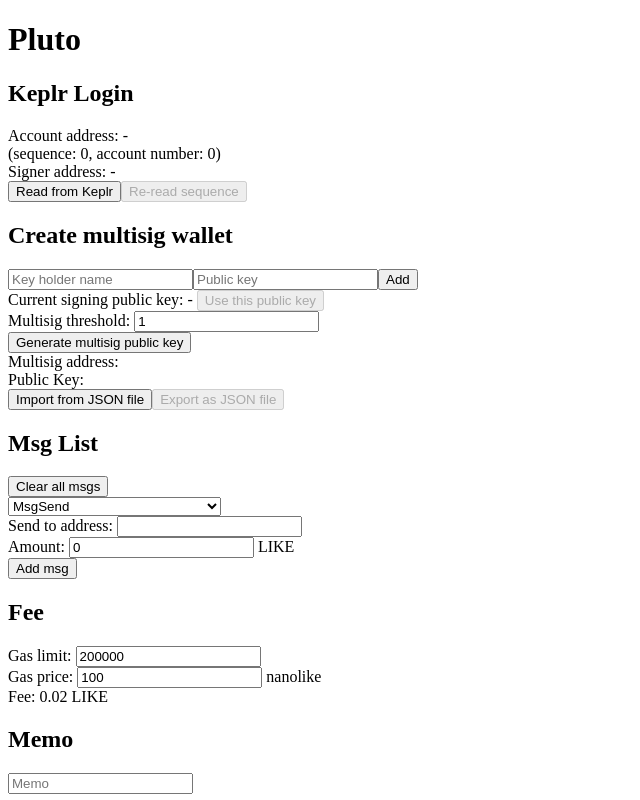
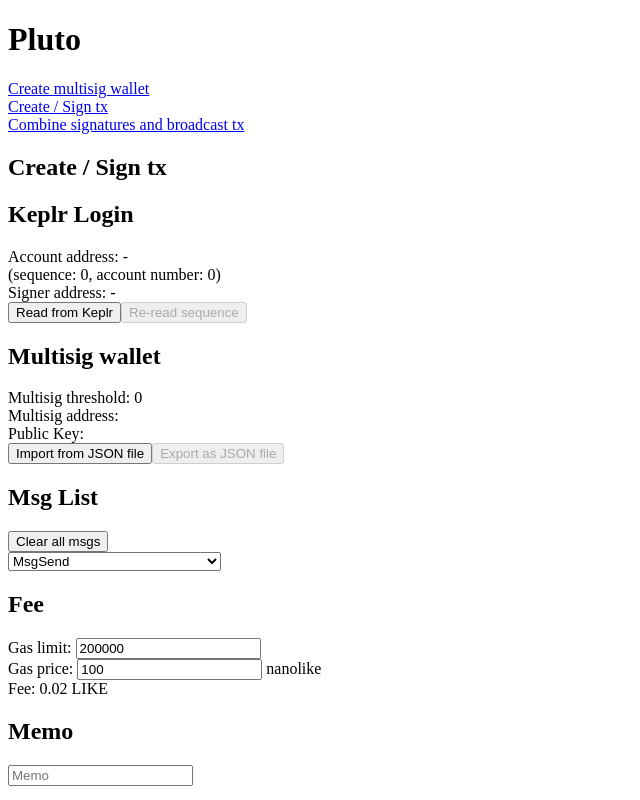
Before and after one commit to Tyrese-BlockStacker/likecoin-cosmos-pluto, a Vue app: page /#/tx in a window 1280 px wide. Shown: the top 800 px of the page, without its empty margins (0-640 px from the left). Built offline with nearby package versions, Linux system fonts and the light colour scheme; what @cosmjs/amino, @cosmjs/stargate would draw is missing.

Commit message:
add vue-router

```diff
--- a/package.json
+++ b/package.json
@@ -16,7 +16,8 @@
     "cosmjs-types": "^0.5.0",
     "long": "^5.2.0",
     "pinia": "^2.0.14",
-    "vue": "^3.2.25"
+    "vue": "^3.2.25",
+    "vue-router": "4"
   },
   "devDependencies": {
     "@types/node": "^17.0.35",
--- a/src/App.vue
+++ b/src/App.vue
@@ -1,18 +1,18 @@
-<script setup lang="ts">
-import Account from '@/components/Account.vue';
-import CreateMultisig from '@/components/CreateMultisig.vue';
-import Tx from './components/tx/Tx.vue';
-import Signature from './components/Signature.vue';
-import CombineSignatures from './components/CombineSignatures.vue';
-</script>
-
 <template>
   <div>
     <h1>Pluto</h1>
-    <Account />
-    <CreateMultisig />
-    <Tx />
-    <Signature />
-    <CombineSignatures />
+    <div>
+      <router-link to="/multisig">Create multisig wallet</router-link>
+    </div>
+    <div>
+      <router-link to="/tx">Create / Sign tx</router-link>
+    </div>
+    <div>
+      <router-link to="/combine-signatures">Combine signatures and broadcast tx</router-link>
+    </div>
+    <router-view></router-view>
   </div>
 </template>
+
+<script setup lang="ts">
+</script>
--- a/src/components/CreateMultisig.vue
+++ b/src/components/CreateMultisig.vue
@@ -1,26 +1,35 @@
 <template>
-  <h2>Create multisig wallet</h2>
+  <h2>Multisig wallet</h2>
   <ul>
     <li v-for="(accInfo, i) of displayMultisigners" v-bind:key="accInfo.address">
-      <button @click="removePubKey(i)">X</button> {{ accInfo.keyholder || '(unnamed)' }}: {{ accInfo.address }} (public key: {{ accInfo.pubKey }})
+      <button v-if="props.edit" @click="removePubKey(i)">X</button> {{ accInfo.keyholder || '(unnamed)' }}: {{ accInfo.address }} (public key: {{ accInfo.pubKey }})
     </li>
   </ul>
-  <div>
-    <input v-model.trim="inputKeyholder" placeholder="Key holder name"/>
-    <input v-model.trim="inputPubKey" placeholder="Public key"/>
-    <button @click="addPubKey">Add</button>
+  <div v-if="props.edit">
+    <div>
+      Key holder: <input v-model.trim="inputKeyholder" placeholder="Key holder name"/>
+    </div>
+    <div>
+      <input v-model.trim="inputPubKey" placeholder="Public key"/>
+    </div>
+    <div>
+      <button @click="addPubKey">Add</button>
+    </div>
   </div>
-  <div>
+  <div v-if="props.edit">
     Current signing public key: {{ currentSignerPublicKey }}
-    <button :disabled="accountStore.address === ''" @click="addCurrentSigner">
+    <button :disabled="accountStore.signerAddress === ''" @click="addCurrentSigner">
       Use this public key
     </button>
   </div>
   <div>
-    <div>
+    <div v-if="props.edit">
       Multisig threshold: <input v-model.number="inputThreshold" placeholder="multisig threshold"/>
     </div>
-    <div>
+    <div v-else>
+      Multisig threshold: {{ multisigStore.threshold }}
+    </div>
+    <div v-if="props.edit">
       <button @click="generateMultisigPubKey">Generate multisig public key</button>
     </div>
   </div>
@@ -52,6 +61,10 @@
   selectAndImportFile,
   generateFileAndDownload,
 } from '@/utils/utils';
+
+const props = defineProps<{
+  edit?: boolean
+}>();
 
 const accountStore = useAccountStore();
 const multisigStore = useMultisigStore();
--- /dev/null
+++ b/src/components/tx/msgs/index.ts
@@ -0,0 +1,6 @@
+export { default as MsgSend } from './MsgSend.vue';
+export { default as MsgDelegate } from './MsgDelegate.vue';
+export { default as MsgUndelegate } from './MsgUndelegate.vue';
+export { default as MsgBeginRedelegate } from './MsgBeginRedelegate.vue';
+export { default as MsgWithdrawDelegationReward } from './MsgWithdrawDelegationReward.vue';
+export { default as MsgFundCommunityPool } from './MsgFundCommunityPool.vue';
--- /dev/null
+++ b/src/pages/CombineSignatures.vue
@@ -0,0 +1,12 @@
+<template>
+  <h2>Combine signatures</h2>
+  <div>
+    <CreateMultisig />
+    <CombineSignatures />
+  </div>
+</template>
+
+<script setup lang="ts">
+import CreateMultisig from '@/components/CreateMultisig.vue'
+import CombineSignatures from '@/components/CombineSignatures.vue'
+</script>
--- /dev/null
+++ b/src/pages/Multisig.vue
@@ -0,0 +1,12 @@
+<template>
+  <h2>Create multisig wallet</h2>
+  <div>
+    <Account />
+    <CreateMultisig :edit="true" />
+  </div>
+</template>
+
+<script setup lang="ts">
+import Account from '@/components/Account.vue';
+import CreateMultisig from '@/components/CreateMultisig.vue';
+</script>
--- /dev/null
+++ b/src/pages/Tx.vue
@@ -0,0 +1,16 @@
+<template>
+  <h2>Create / Sign tx</h2>
+  <div>
+    <Account />
+    <CreateMultisig />
+    <Tx />
+    <Signature />
+  </div>
+</template>
+
+<script setup lang="ts">
+import Account from '@/components/Account.vue';
+import CreateMultisig from '@/components/CreateMultisig.vue';
+import Tx from '@/components/tx/Tx.vue';
+import Signature from '@/components/Signature.vue';
+</script>
--- /dev/null
+++ b/src/pages/index.ts
@@ -0,0 +1,3 @@
+export { default as Multisig } from './Multisig.vue';
+export { default as Tx } from './Tx.vue';
+export { default as CombineSignatures } from './CombineSignatures.vue';
```
Also changed, not shown: src/components/tx/Msgs.vue (+8 -6 lines), src/main.ts (+21 -0 lines), 1 other file (tests, documents, lock files or other folders).
